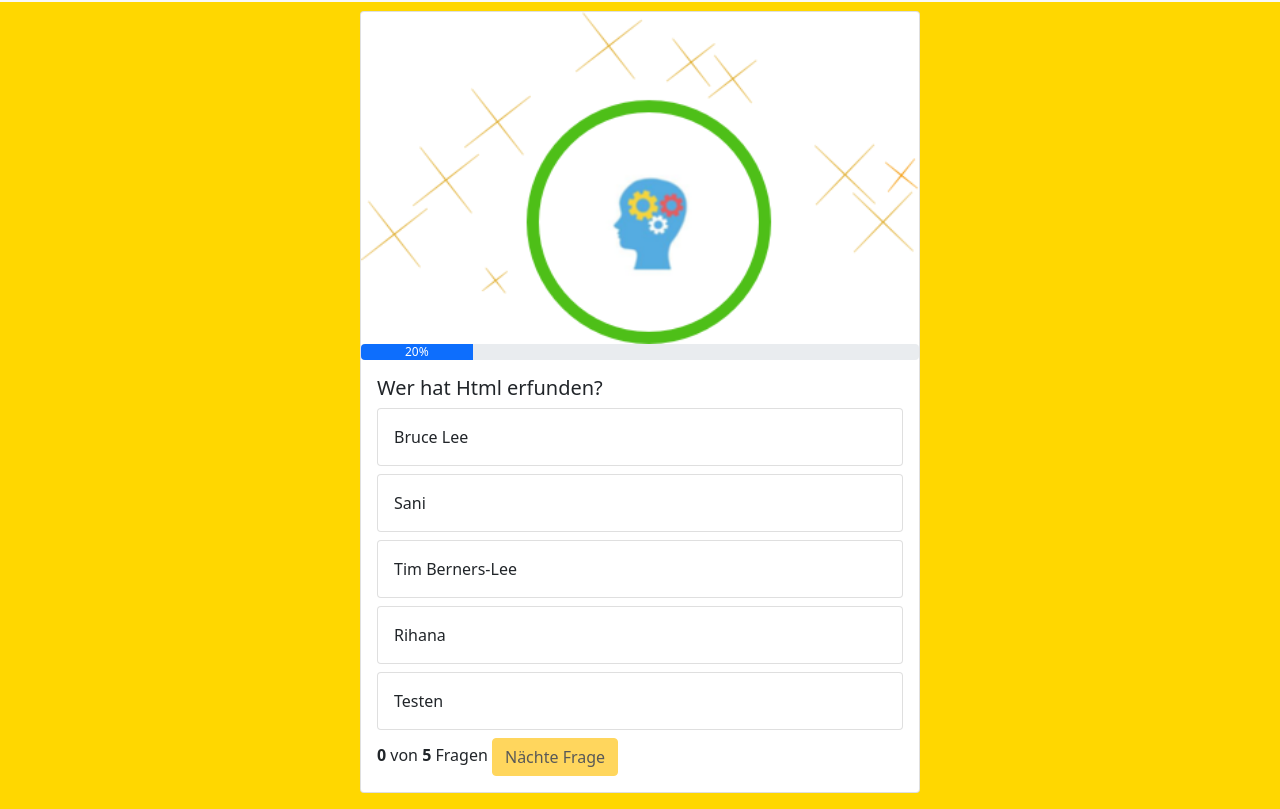
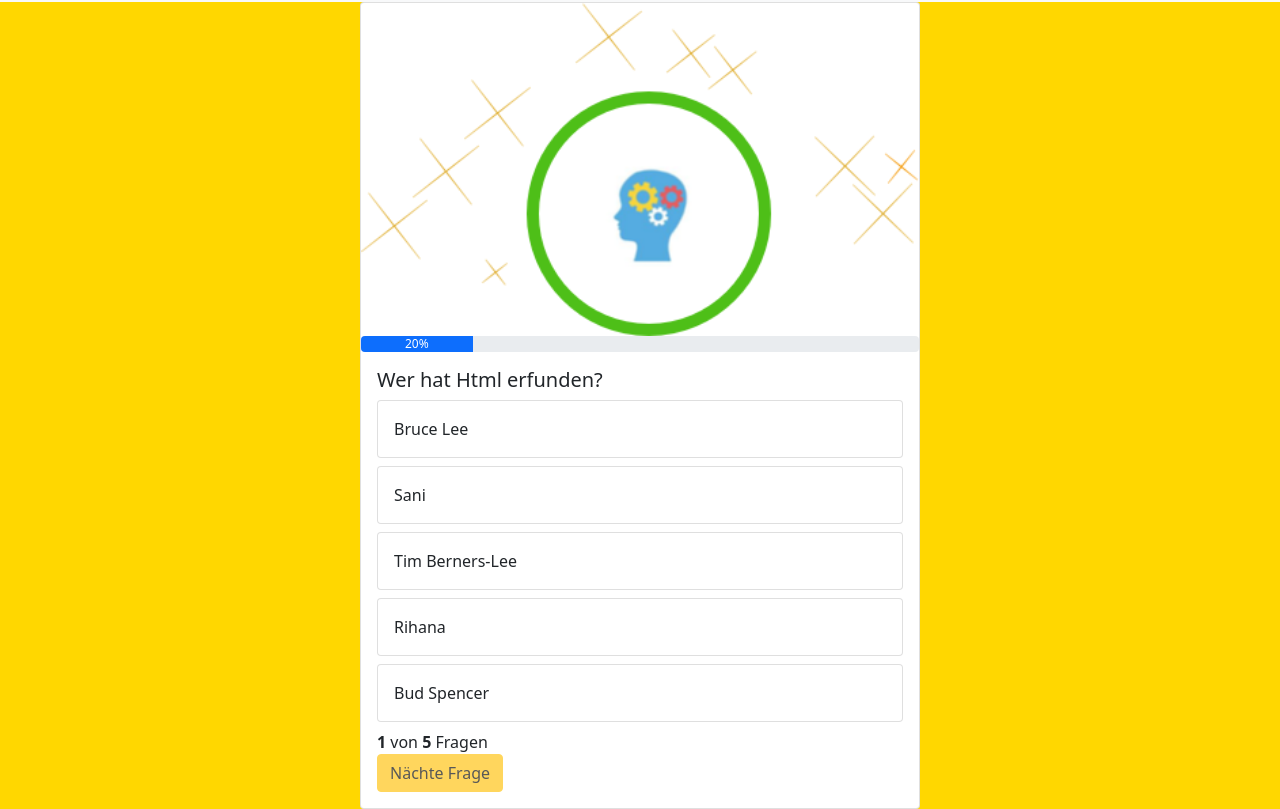
Before and after one commit to SaniSaiti/QuizApp, a website: page index.html in a window 1280 px wide. Shown: the part 48-857 px from the top of the page. Drawn offline with nearby package versions, Linux system fonts and the light colour scheme.

Commit message:
Commit function

```diff
--- a/index.html
+++ b/index.html
@@ -40,9 +40,7 @@
                     </div> <br>
                     <button class="share">SHARE</button> <br>
                     <button onclick="back()" class="replay">REPLAY</button>
-
                 </div>
-
             </div>
 
             <div class="card-body" id="questionBody">
@@ -50,38 +48,11 @@
                 <h5 class="card-title" id="questionText">Frage</h5>
 
                 <div id="disableddiv" class="">
-
-                    <!-- <div class="card quiz-answer mb-2" onclick="answer(0)">
-                        <div class="card-body" id="answer_0">
-                            Antwort
-                        </div>
-                    </div>
-
-
-                    <div class="card quiz-answer mb-2" onclick="answer(1)">
-                        <div class="card-body" id="answer_1">
-                            Antwort
-                        </div>
-                    </div>
-
-
-                    <div class="card quiz-answer mb-2" onclick="answer(2)">
-                        <div class="card-body" id="answer_2">
-                            Antwort
-                        </div>
-                    </div>
-
-
-                    <div class="card quiz-answer mb-2" onclick="answer(3)">
-                        <div class="card-body" id="answer_3">
-                            Antwort
-                        </div>
-                    </div> -->
                 </div>
                 <div>
-                    <span>
-                <b id="number">0</b> von <b id="allQuestion">5</b> Fragen
-                </span>
+                    <div>
+                        <b id="number">1</b> von <b id="allQuestion">5</b> Fragen
+                    </div>
                     <button onclick="nextQuestion()" id="next-button" type="button" class="btn btn-warning" disabled>Nächte Frage</button>
                 </div>
 
--- a/script.js
+++ b/script.js
@@ -6,48 +6,49 @@ let questions = [
         "answer_1": "Sani",
         "answer_2": "Tim Berners-Lee",
         "answer_3": "Rihana",
-        "answer_4": "Testen",
-        "rightanswer": 1
-
-    },
-
-    {
-        "question": "Wer hat Htm erfunden?",
-        "answer_0": "Bruce Lee",
-        "answer_1": "Sani",
-        "answer_2": "Tim Berners-Lee",
-        "answer_3": "Rihana",
+        "answer_4": "Bud Spencer",
         "rightanswer": 2
 
     },
 
     {
-        "question": "Wer hat Ht erfunden?",
-        "answer_0": "Bruce Lee",
-        "answer_1": "Sani",
-        "answer_2": "Tim Berners-Lee",
-        "answer_3": "Rihana",
+        "question": "Was bedeutet HTML ausgeschrieben?",
+        "answer_0": "Highend Text Manager Languane",
+        "answer_1": "Hypertext Main Logic",
+        "answer_2": "Hypertext Markup Language",
+        "answer_3": "Hausgemachte Tanzende Mäuse Lampe",
         "rightanswer": 2
 
     },
 
     {
-        "question": "Wer hat H erfunden?",
-        "answer_0": "Bruce Lee",
-        "answer_1": "Sani",
-        "answer_2": "Tim Berners-Lee",
-        "answer_3": "Rihana",
+        "question": "Was ist Shell?",
+        "answer_0": "Ein Betriebssystem",
+        "answer_1": "Eine Programmiersprache",
+        "answer_2": "Eine Eismarke",
+        "answer_3": "Ein Dienst um sich mit dem Computer zu verbinden",
+        "answer_4": "Ein Programm um Spoofing Attacken zu versenden",
         "rightanswer": 3
 
     },
 
     {
-        "question": "Wer hat halo erfunden?",
-        "answer_0": "Bruce Lee",
-        "answer_1": "Sani",
-        "answer_2": "Tim Berners-Lee",
-        "answer_3": "Rihana",
+        "question": "Wie wird eine Webseite designed?",
+        "answer_0": "Mit PHP",
+        "answer_1": "Mit Python",
+        "answer_2": "Mit Java",
+        "answer_3": "Mit CSS",
         "rightanswer": 3
+
+    },
+
+    {
+        "question": "Wofür steht CSS?",
+        "answer_0": "Cascading Style Sheets",
+        "answer_1": "Conduited System Server",
+        "answer_2": "Controled Server System",
+        "answer_3": "CaalSaaaSaala",
+        "rightanswer": 0
 
     },
 ];
@@ -86,6 +87,7 @@ function showQuestion() {
         })
 
         document.getElementById('disableddiv').classList.remove('disableddiv');
+        nextNumber();
     }
 
 }
@@ -111,15 +113,16 @@ function answer(selection) {
 
 
 function nextQuestion() {
-    nextNumber();
     currentQuenstion++
     document.getElementById('next-button').disabled = true;
     showQuestion();
+
 }
 
 function nextNumber() {
     document.getElementById('number').innerHTML = currentQuenstion + 1;
-    console.log(number)
+    document.getElementById('allQuestion').innerHTML = questions.length;
+
 }
 
 
@@ -129,6 +132,10 @@ function back() {
     document.getElementById('endQuestion').style.display = "none";
     document.getElementById('questionBody').style.display = "unset";
     render()
+
+
+
+
 }
 
 function calculat() {
@@ -167,10 +174,3 @@ function calculat() {
 //document.getElementById('answer_' + i).innerHTML = "";
 //document.getElementById('answer_' + i).innerHTML += ` ${question['answer_' + i]} `;
 //}
-
-/* function resetAnswerButton() {
-    let question = questions[currentQuenstion];
-    let idOfRightAnswer = `answer_${ question['rightanswer']}`
-
-    //document.getElementById(idOfRightAnswer).classList.remove('btn-success')
-} */
```
